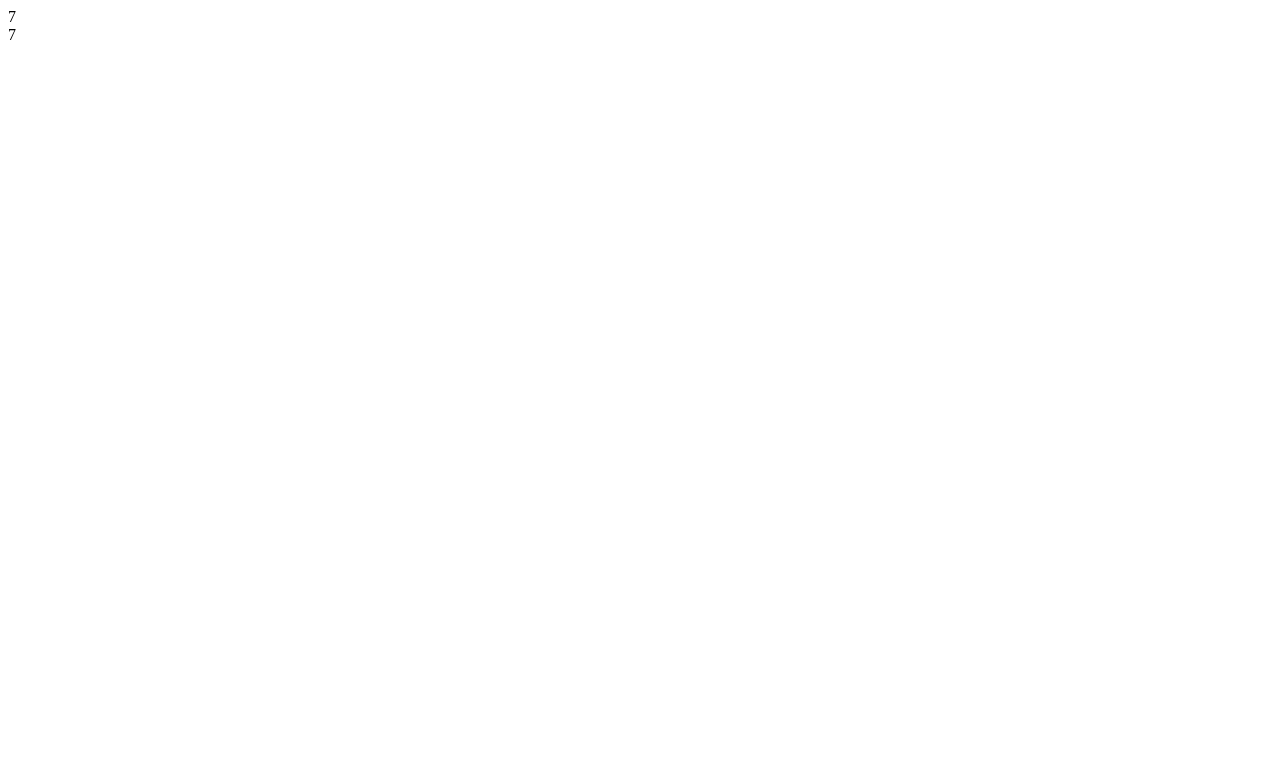
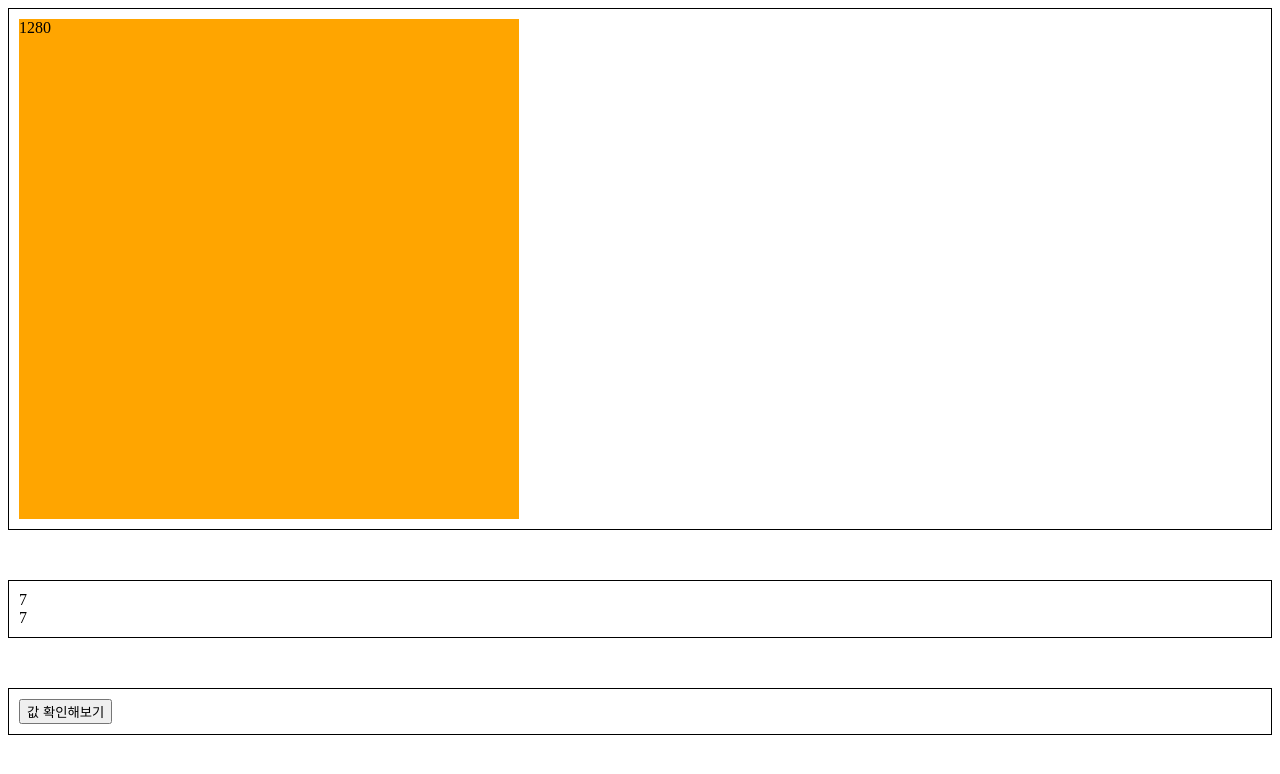
Before and after one commit to Codiving/react-basic, a React (Create React App) app: page / in a window 1280 px wide. Shown: the top 774 px of the page. Built offline with nearby package versions, Linux system fonts and the light colour scheme.

Commit message:
UseEffect 실습

```diff
--- a/src/App.js
+++ b/src/App.js
@@ -1,7 +1,25 @@
 import CountTimer from "./useEffect/practice/CountTimer";
+import RefCounter from "./useEffect/practice/RefCounter";
+import Resize from "./useEffect/practice/Resize";
+
+const style = {
+  marginBottom: 50,
+  padding: 10,
+  border: "1px solid"
+};
+
+const Components = [<Resize />, <CountTimer />, <RefCounter />];
 
 const App = () => {
-  return <CountTimer />;
+  return (
+    <>
+      {Components.map((Component, index) => (
+        <div key={index} style={style}>
+          {Component}
+        </div>
+      ))}
+    </>
+  );
 };
 
 export default App;
```
